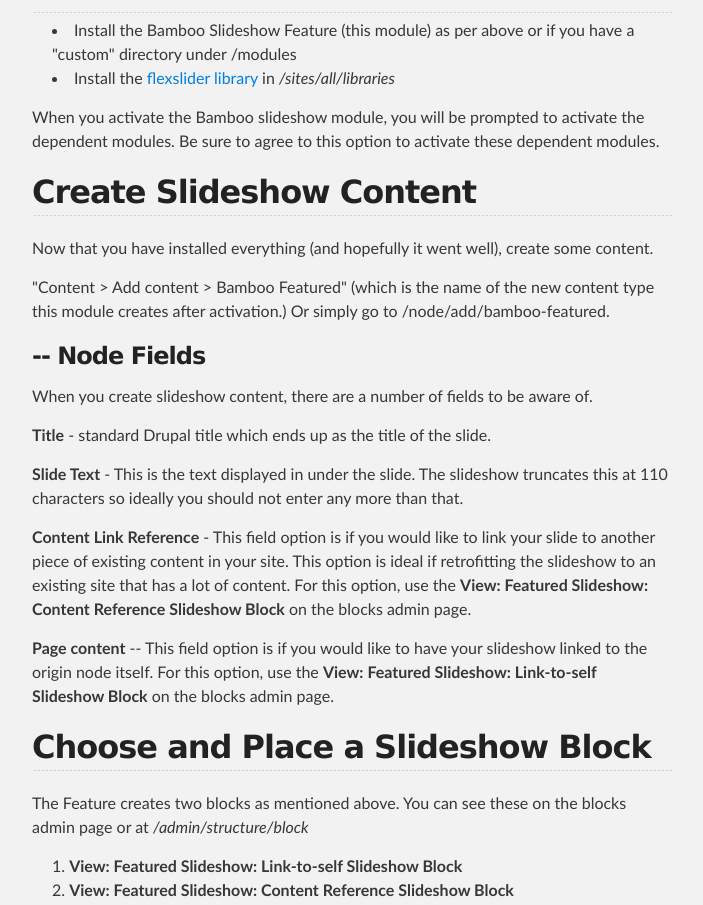
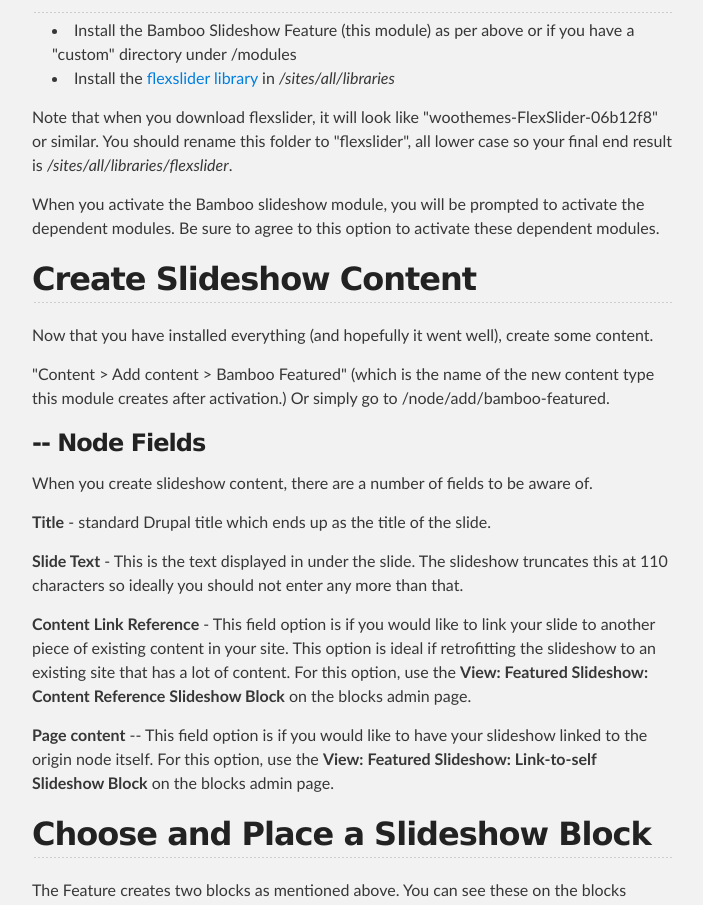
Before and after one commit to mojzis/bamboo_slideshow, a plain HTML site: page index.html in a window 1280 px wide. Shown: the part 1024-1929 px from the top of the page, without its empty margins (288-991 px from the left). Drawn offline with Linux system fonts and the light colour scheme.

```diff
--- a/index.html
+++ b/index.html
@@ -65,9 +65,11 @@ See <a href="http://drupal.org/documentation/install/modules-themes/modules-7">I
 <li><em>/sites/all/modules</em></li>
 </ul><hr><ul>
 <li>Install the Bamboo Slideshow Feature (this module) as per above or if you have a "custom" directory under /modules</li>
-<li>Install the <a href="http://flexslider.woothemes.com/">flexslider library</a> in <em>/sites/all/libraries</em>
+<li>Install the <a href="http://flexslider.woothemes.com/">flexslider library</a> in <em>/sites/all/libraries</em><br>
 </li>
-</ul><p>When you activate the Bamboo slideshow module, you will be prompted to activate the dependent modules. Be sure to agree to this option to activate these dependent modules. </p>
+</ul><p>Note that when you download flexslider, it will look like "woothemes-FlexSlider-06b12f8" or similar. You should rename this folder to "flexslider", all lower case so your final end result is <em>/sites/all/libraries/flexslider</em>.</p>
+
+<p>When you activate the Bamboo slideshow module, you will be prompted to activate the dependent modules. Be sure to agree to this option to activate these dependent modules. </p>
 
 <h2>Create Slideshow Content</h2>
 
```
Also changed, not shown: params.json (+1 -1 lines).
